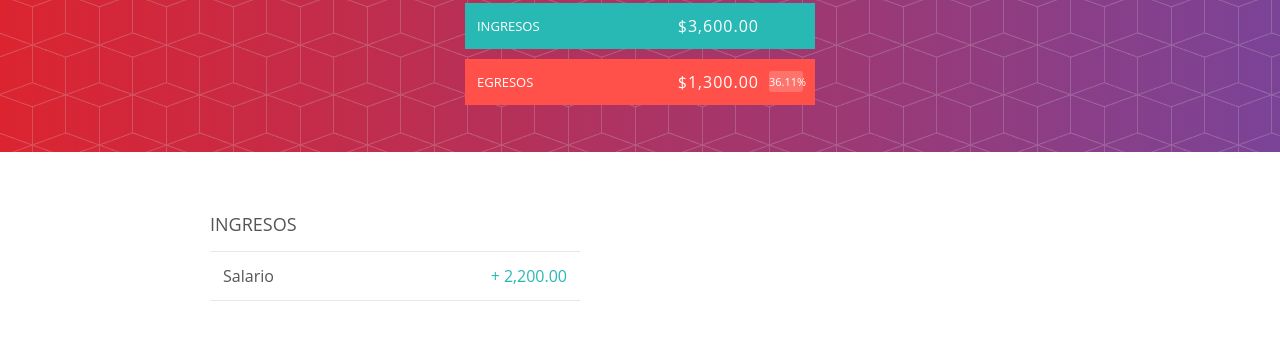
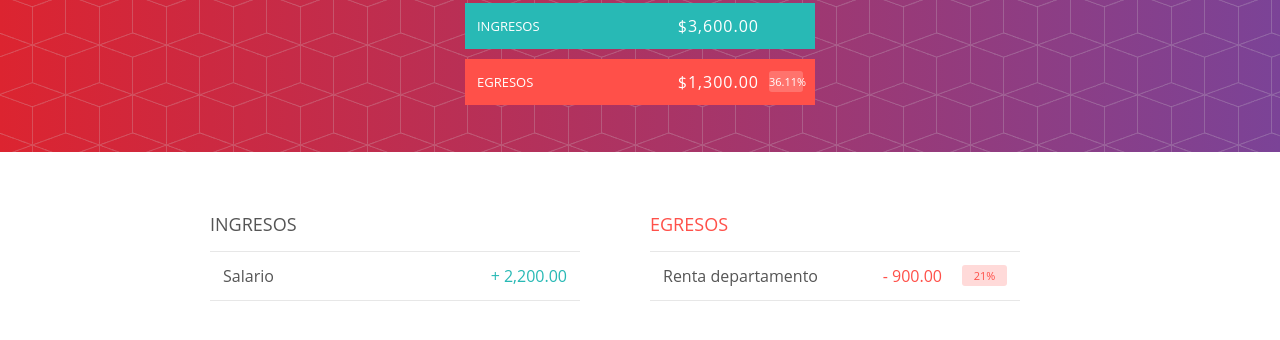
Before and after one commit to CesarFR7/aplicacionPresupuesto, a plain HTML site: page index.html in a window 1280 px wide. Shown: the part 168-508 px from the top of the page. Drawn offline with nearby package versions, Linux system fonts and the light colour scheme.

Commit message:
Se agregó en el index el bloque de egresos

```diff
--- a/index.html
+++ b/index.html
@@ -50,6 +50,23 @@
                 </div>
             </div>
         </div>
+        <div class="egreso">
+            <h2 class="egreso_titulo">Egresos</h2>
+            <div id="lista-egresos">
+                <div class="elemento limpiarEstilos">
+                    <div class="elemento_descripcion">Renta departamento</div>
+                    <div class="derecha limpiarEstilos">
+                        <div class="elemento_valor">- 900.00</div>
+                        <div class="elemento_porcentaje">21%</div>
+                        <div class="elemento_eliminar">
+                            <button class="elemento_eliminar--btn">
+                                <ion-icon name="close-circle-outline"></ion-icon>
+                            </button>
+                        </div>
+                    </div>
+                </div>
+            </div>
+        </div>
     </div>
 
     <script src='js/Dato.js'></script>
```
Also changed, not shown: js/app.js (+5 -2 lines).
